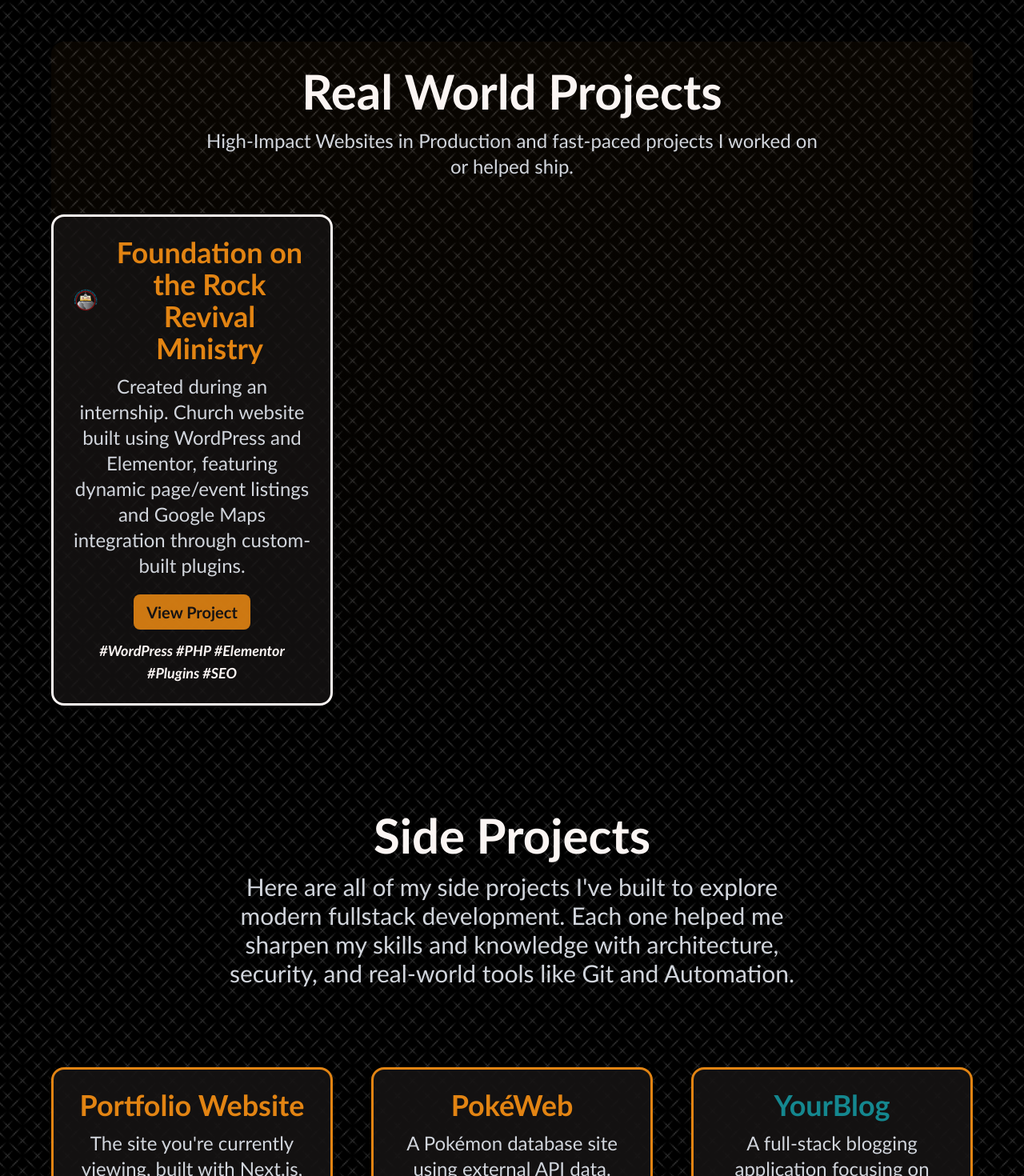
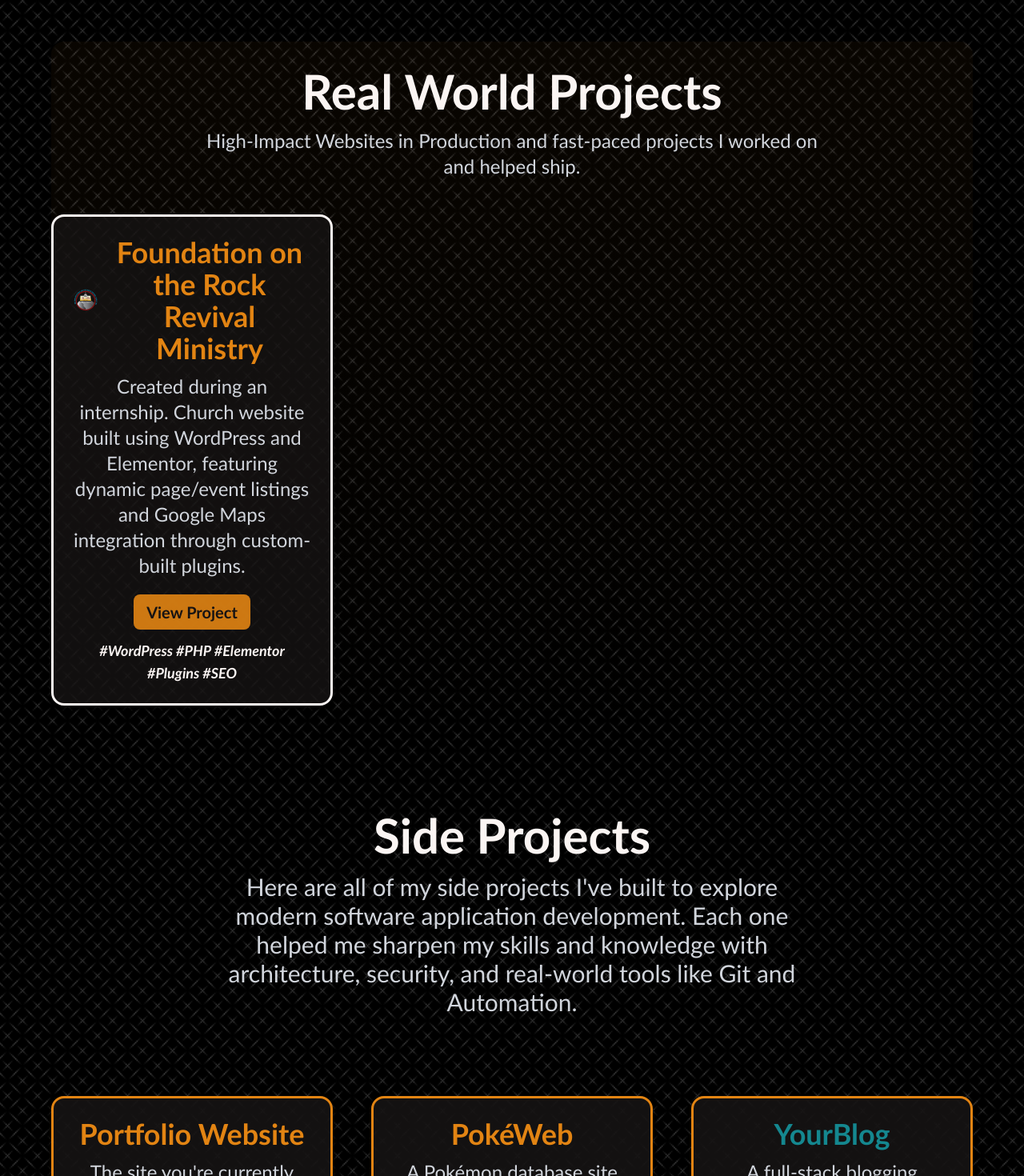
Before and after one commit to Dcai1/Portfolio, a Next.js app: page /projects in a window 1280 px wide. Shown: the part 1096-2566 px from the top of the page at 80% size. Built offline with nearby package versions, Linux system fonts and the light colour scheme.

Commit message:
- Updated wording in ProjectsPage for clarity and consistency

```diff
--- a/src/app/projects/ProjectsPage.tsx
+++ b/src/app/projects/ProjectsPage.tsx
@@ -111,7 +111,7 @@
             </h2>
             <p className="flex my-auto text-md sm:text-2xl text-gray-300">
               High-Impact Websites in Production and fast-paced projects I
-              worked on or helped ship.
+              worked on and helped ship.
             </p>
           </motion.section>
 
@@ -150,9 +150,9 @@
         </h2>
         <p className="my-auto text-xl text-gray-300 sm:text-3xl">
           Here are all of my side projects I&apos;ve built to explore modern
-          fullstack development. Each one helped me sharpen my skills and
-          knowledge with architecture, security, and real-world tools like Git
-          and Automation.
+          software application development. Each one helped me sharpen my skills
+          and knowledge with architecture, security, and real-world tools like
+          Git and Automation.
         </p>
       </motion.section>
 
```
